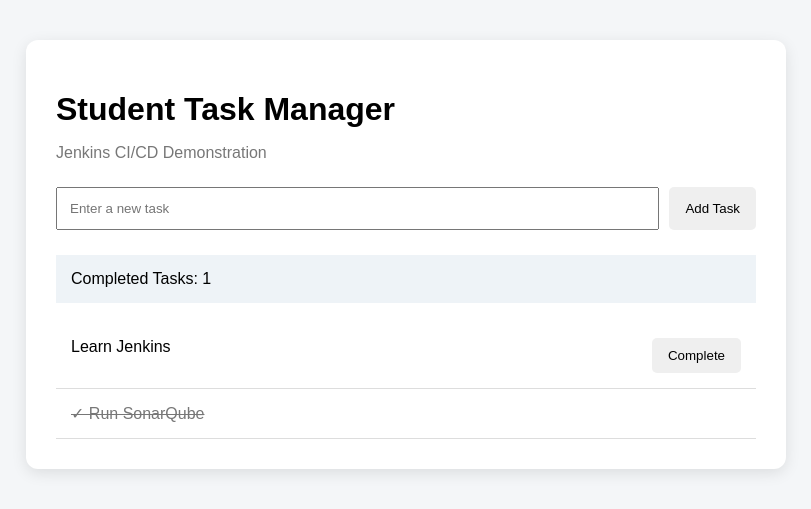
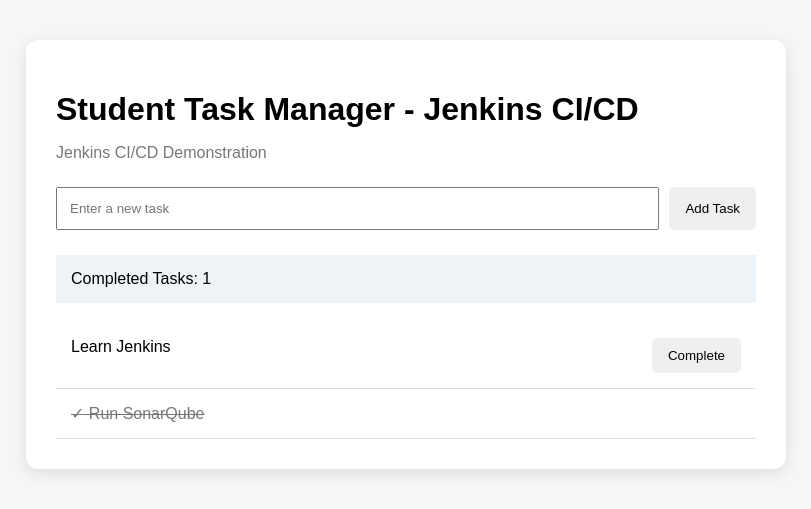
Before and after one commit to 2025tm93136/student-task-manager, a Flask app: page / in a window 1280 px wide. Shown: the top 509 px of the page, without its empty margins (234-1045 px from the left). Run offline with Flask 3, Linux system fonts and the light colour scheme.

Commit message:
Update application title

```diff
--- a/templates/index.html
+++ b/templates/index.html
@@ -6,7 +6,7 @@
 </head>
 <body>
 <div class="container">
-    <h1>Student Task Manager</h1>
+    <h1>Student Task Manager - Jenkins CI/CD</h1>
     <p class="subtitle">Jenkins CI/CD Demonstration</p>
     <form action="/add" method="POST" class="task-form">
         <input type="text" name="title" placeholder="Enter a new task" required>
```
